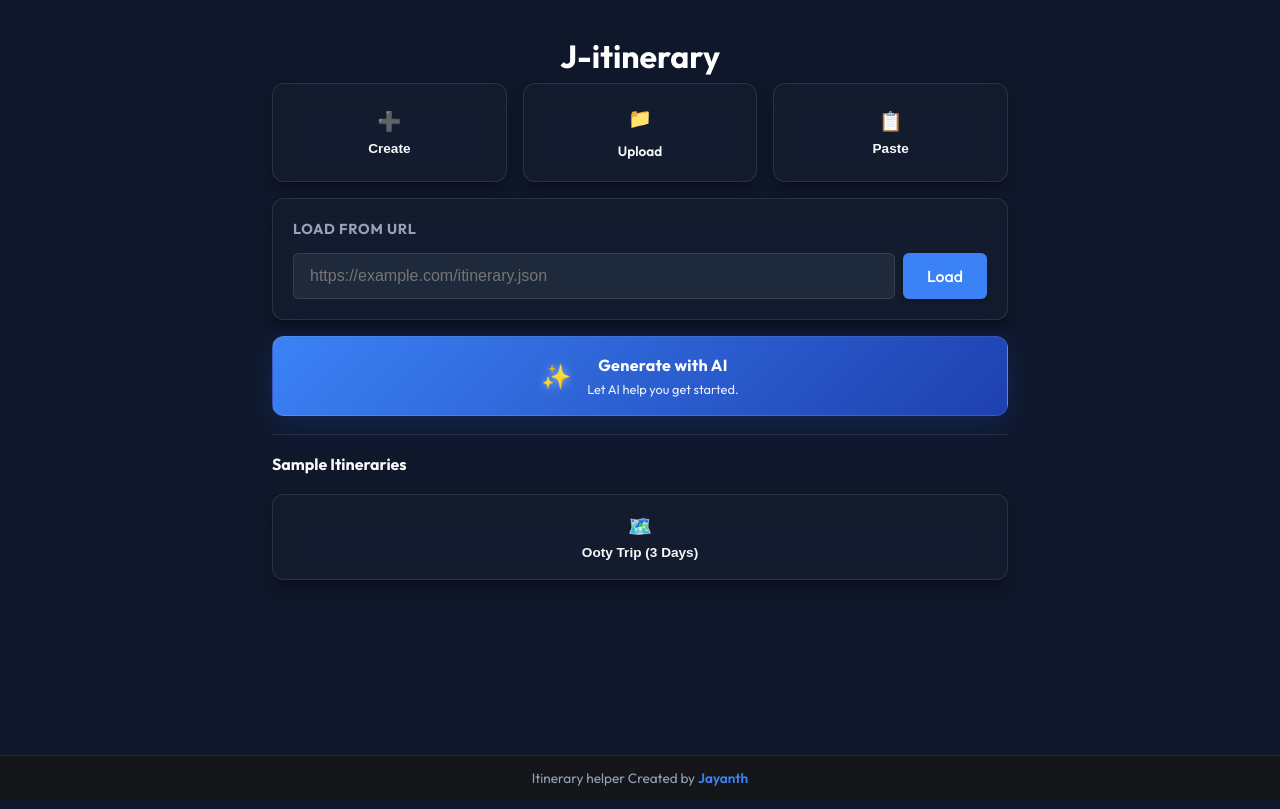
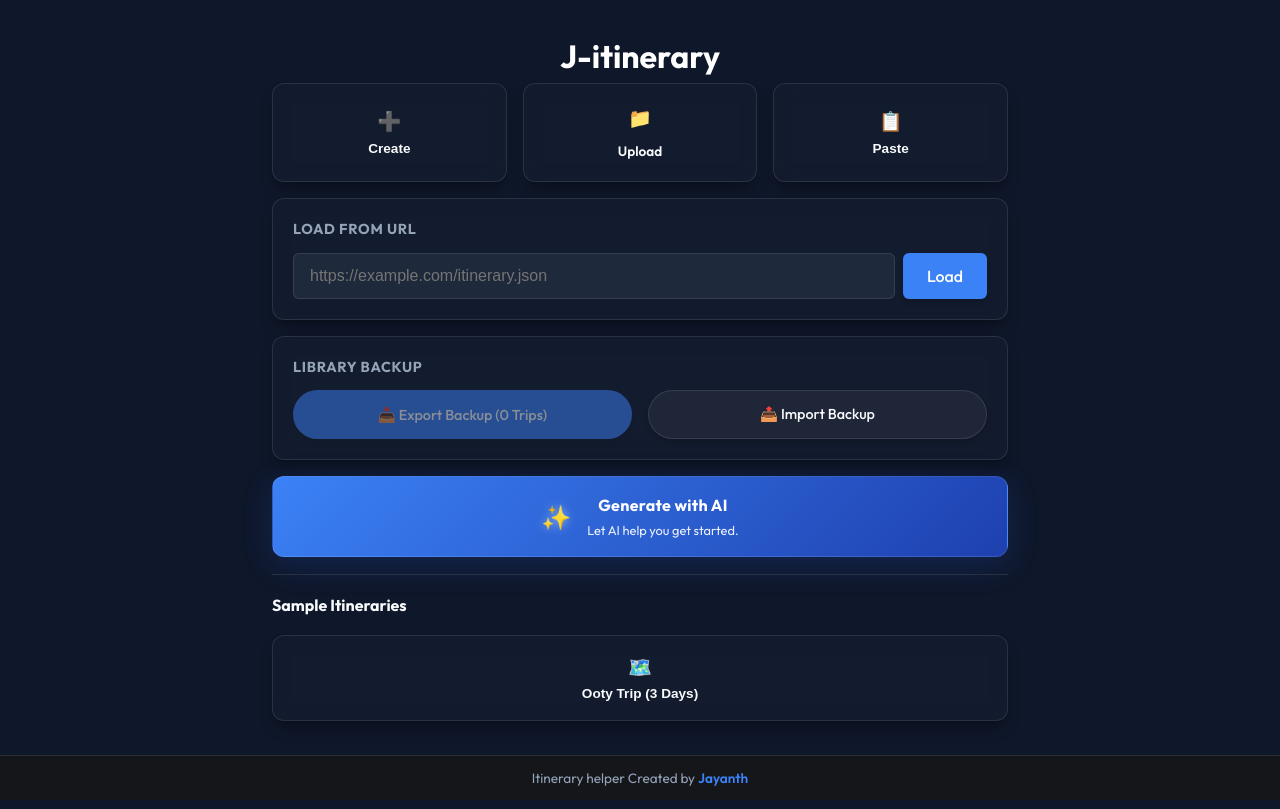
Before and after one commit to Jayanthbm/trip-itinerary, a React (Vite) app: page / in a window 1280 px wide. Built offline with nearby package versions, Linux system fonts and the light colour scheme.

Commit message:
feat: add import and export backup functionality for itineraries and document future improvements

```diff
--- a/src/App.jsx
+++ b/src/App.jsx
@@ -8,7 +8,7 @@ import PromptGenerator from './components/PromptGenerator';
 import EditView from './components/EditView';
 import ConfirmPopover from './components/ConfirmPopover';
 import ootySample from "./samples/ooty_trip.json";
-import { saveTrip, deleteTrip, getAllTrips } from './utils/db';
+import { saveTrip, deleteTrip, getAllTrips, importTrips } from './utils/db';
 
 const formatDate = (dateInput) => {
   if (!dateInput) return "";
@@ -446,6 +446,68 @@ function App() {
     }
   };
 
+  const handleExportBackup = async () => {
+    try {
+      const trips = await getAllTrips();
+      if (trips.length === 0) {
+        setError("No trips found to back up.");
+        return;
+      }
+      const blob = new Blob([JSON.stringify(trips, null, 2)], { type: 'application/json' });
+      const url = URL.createObjectURL(blob);
+      const a = document.createElement('a');
+      const dateStr = new Date().toISOString().split('T')[0];
+      a.href = url;
+      a.download = `j-itinerary-backup-${dateStr}.json`;
+      document.body.appendChild(a);
+      a.click();
+      document.body.removeChild(a);
+      URL.revokeObjectURL(url);
+    } catch (err) {
+      setError("Failed to export backup: " + err.message);
+    }
+  };
+
+  const handleImportBackup = (e) => {
+    const file = e.target.files[0];
+    if (!file) return;
+    const reader = new FileReader();
+    reader.onload = async (evt) => {
+      try {
+        const parsed = JSON.parse(evt.target.result);
+        if (!Array.isArray(parsed)) {
+          throw new Error("Backup file must contain an array of itineraries.");
+        }
+
+        const validTrips = [];
+        for (const item of parsed) {
+          if (!validateData(item)) {
+            const normalized = normalizeData(item);
+            validTrips.push({
+              ...normalized,
+              pinned: !!item.pinned,
+              archived: !!item.archived,
+              updatedAt: item.updatedAt || Date.now()
+            });
+          }
+        }
+
+        if (validTrips.length === 0) {
+          throw new Error("No valid itineraries found in the backup file.");
+        }
+
+        await importTrips(validTrips);
+        await loadRecentTrips();
+        setError(null);
+        alert(`Successfully imported ${validTrips.length} trips!`);
+      } catch (err) {
+        setError("Import failed: " + err.message);
+      }
+    };
+    reader.readAsText(file);
+    e.target.value = null;
+  };
+
   useEffect(() => {
     const handleScroll = () => {
       setShowScrollTop(window.scrollY > 300);
@@ -785,6 +847,49 @@ function App() {
                   {isLoading ? 'Loading...' : 'Load'}
                 </button>
               </form>
+            </div>
+
+            {/* Library Backup */}
+            <div className="card" style={{ padding: '1.25rem', background: 'rgba(255,255,255,0.02)', margin: 0 }}>
+              <h3 style={{ fontSize: '0.9rem', color: 'var(--text-secondary)', marginBottom: '0.75rem', textTransform: 'uppercase', letterSpacing: '0.05em' }}>Library Backup</h3>
+              <div style={{ display: 'flex', gap: '1rem', flexWrap: 'wrap' }}>
+                <button
+                  onClick={handleExportBackup}
+                  disabled={recentTrips.length === 0}
+                  className="tab-btn"
+                  style={{
+                    flex: '1 1 180px',
+                    margin: 0,
+                    padding: '0.8rem 1rem',
+                    background: 'var(--accent-primary)',
+                    border: 'none',
+                    color: '#fff',
+                    opacity: recentTrips.length === 0 ? 0.5 : 1,
+                    cursor: recentTrips.length === 0 ? 'default' : 'pointer'
+                  }}
+                >
+                  📥 Export Backup ({recentTrips.length} Trips)
+                </button>
+                <label
+                  className="tab-btn"
+                  style={{
+                    flex: '1 1 180px',
+                    margin: 0,
+                    padding: '0.8rem 1rem',
+                    background: 'rgba(255,255,255,0.05)',
+                    border: '1px solid var(--border-light)',
+                    color: 'var(--text-primary)',
+                    textAlign: 'center',
+                    cursor: 'pointer',
+                    display: 'flex',
+                    alignItems: 'center',
+                    justifyContent: 'center'
+                  }}
+                >
+                  📤 Import Backup
+                  <input type="file" accept=".json" onChange={handleImportBackup} style={{ display: 'none' }} />
+                </label>
+              </div>
             </div>
 
             {/* Section 3: AI Prompt Generator (Compact & Creative) */}
--- a/src/utils/db.js
+++ b/src/utils/db.js
@@ -57,3 +57,18 @@ export const deleteTrip = async (id) => {
     request.onerror = () => reject(request.error);
   });
 };
+
+export const importTrips = async (trips) => {
+  const db = await initDB();
+  return new Promise((resolve, reject) => {
+    const transaction = db.transaction(STORE_NAME, 'readwrite');
+    const store = transaction.objectStore(STORE_NAME);
+
+    transaction.oncomplete = () => resolve();
+    transaction.onerror = () => reject(transaction.error);
+
+    for (const trip of trips) {
+      store.put(trip);
+    }
+  });
+};
```
